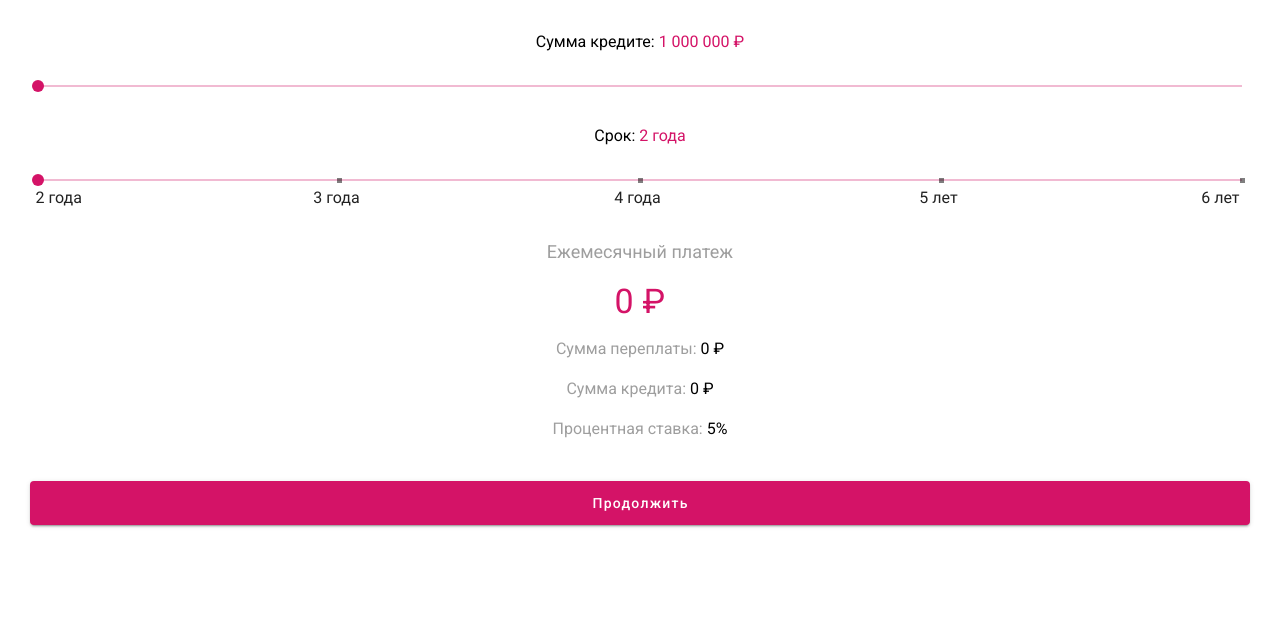
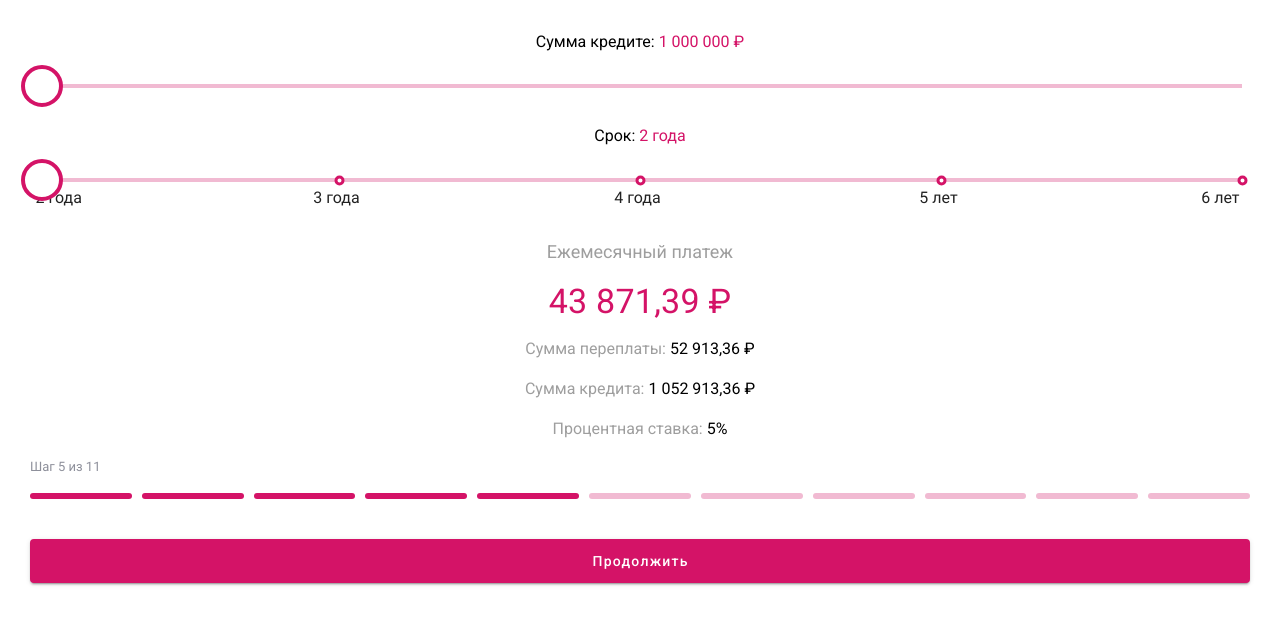
Before and after one commit to SuperbCoders/F-telegram-bot-RKO, a Vue app in the folder vuejs/: page /credit-page in a window 1280 px wide. Shown: the top 624 px of the page. Built offline with nearby package versions, Linux system fonts and the light colour scheme; a web font is replaced by a local one.

Commit message:
add step and site in bot

```diff
--- /dev/null
+++ b/vuejs/src/components/line_step/line_step.vue
@@ -0,0 +1,46 @@
+<template>
+    <div>
+        <p class="text">Шаг {{ step }} из {{ count_step }}</p>
+        <div class="line">
+            <div
+                v-for="index in count_step"
+                :key="index" class="step"
+                :style="{background: step < index ? '#F1BAD2' : '#D41367'}"
+                ></div>
+        </div>
+    </div>
+
+</template>
+<script>
+export default {
+    name: "line_step",
+    props: {
+        step: Number
+    },
+    data(){
+        return {
+            count_step: 11,
+        }
+    },
+    methods: {
+
+    }
+}
+</script>
+<style scoped>
+.line {
+    display: flex;
+    gap: 10px;
+}
+.step {
+    width: 100%;
+    height: 6px;
+    background: #F1BAD2;
+    border-radius: 4px;
+}
+.text {
+    color: #8E909B;
+    font-size: 13px;
+    text-align: left;
+}
+</style>
--- a/vuejs/src/views/Address/AdressView.vue
+++ b/vuejs/src/views/Address/AdressView.vue
@@ -76,6 +76,7 @@
         ></v-text-field>
       </div>
     </v-form>
+    <line-step :step='1' />
     <v-btn
       block
       large
@@ -90,6 +91,7 @@
 
 <script>
 import RadioGroup from "../../components/radioButton/radioGroup/radioGroup.vue";
+import LineStep from '../../components/line_step/line_step.vue';
 
 export default {
   data() {
@@ -115,7 +117,7 @@ export default {
       this.emailActualShow = e
     }
   },
-  components: { RadioGroup },
+  components: { RadioGroup, LineStep },
 };
 </script>
 
--- a/vuejs/src/views/Documents/documentForm.vue
+++ b/vuejs/src/views/Documents/documentForm.vue
@@ -6,6 +6,7 @@
     </p>
     <AttachButton class="mb-5 " text="Выбрать файл" />
     <PhotoButton text="Сфотографировать" />
+    <LineStep :step="6" class="mt-5" />
     <v-btn block large class="mt-10 auth_form_bth" color="primary">
       <router-link class="auth_form_bth color-white text-decoration-none" to="/rate"> Продолжить </router-link>
     </v-btn>
@@ -15,7 +16,8 @@
 <script>
 import AttachButton from '../../components/button/attachButton.vue';
 import PhotoButton from '../../components/button/photoButton.vue';
-export default { components: { AttachButton, PhotoButton } };
+import LineStep from '../../components/line_step/line_step.vue';
+export default { components: { AttachButton, PhotoButton, LineStep } };
 </script>
 
 <style scoped>
--- a/vuejs/src/views/Rate/RateForm.vue
+++ b/vuejs/src/views/Rate/RateForm.vue
@@ -66,11 +66,17 @@
         <v-btn elevation="2" class="card_content_button" large>Выбрать</v-btn>
       </div>
     </v-card>
+    <LineStep :step="7" />
   </div>
 </template>
 
 <script>
-export default {};
+import LineStep from '../../components/line_step/line_step.vue';
+export default {
+  components: {
+    LineStep
+  }
+};
 </script>
 
 <style>
--- a/vuejs/src/views/Structure/StructureForm.vue
+++ b/vuejs/src/views/Structure/StructureForm.vue
@@ -84,6 +84,7 @@
         ></v-text-field>
       </div>
     </v-form>
+    <line-step :step='2' />
     <v-btn
       block
       large
@@ -97,6 +98,7 @@
 </template>
 <script>
 import RadioGroup from "../../components/radioButton/radioGroup/radioGroup.vue";
+import LineStep from '../../components/line_step/line_step.vue';
 
 export default {
   data: () => ({
@@ -115,6 +117,7 @@ export default {
   },
   components: {
     RadioGroup,
+    LineStep
   },
 };
 </script>
--- a/vuejs/src/views/StructureGroup/StructureGroupForm.vue
+++ b/vuejs/src/views/StructureGroup/StructureGroupForm.vue
@@ -70,6 +70,7 @@
         </v-btn>
 
       </div>
+      <LineStep step="4" />
       <v-btn
         block
         large
@@ -84,6 +85,7 @@
 </template>
 
 <script>
+import LineStep from '../../components/line_step/line_step.vue';
 export default {
   data() {
     return {
@@ -125,6 +127,9 @@ export default {
       }
     },
   },
+  components: {
+    LineStep,
+  }
 };
 </script>
 
--- a/vuejs/src/views/credit/creditForm.vue
+++ b/vuejs/src/views/credit/creditForm.vue
@@ -45,16 +45,14 @@
     <p class="mt-5 pay_text grey--text">Ежемесячный платеж</p>
     <v-scroll-y-transition hide-on-leave>
       <p :key="monthlyPayment" class="display-1 primary--text">
-        <!-- {{ getFormattedCurrency(monthlyPayment) }} -->
-        0  &#8381;
+        {{ getFormattedCurrency(monthlyPayment()) }} &#8381;
       </p>
     </v-scroll-y-transition>
     <p class="grey--text">
       Сумма переплаты:
       <span class="black--text"
         >
-        <!-- {{ getFormattedCurrency(interestAmount) }} &#8381; -->
-        0 &#8381;
+        {{ getFormattedCurrency(interestAmount()) }} &#8381;
       </span
       >
     </p>
@@ -62,15 +60,14 @@
       Сумма кредита:
       <span class="black--text"
         >
-        <!-- {{ getFormattedCurrency(totalLoanAmount) }} &#8381; -->
-        0 &#8381;
-        </span
-      >
+        {{ getFormattedCurrency(totalLoanAmount()) }} &#8381;
+        </span>
     </p>
     <p class="grey--text">
       Процентная ставка:
       <span class="black--text">{{ interestRate * 100 }}%</span>
     </p>
+    <LineStep :step="5" />
     <v-btn block large class="mt-10 auth_form_bth" color="primary">
       <router-link
         class="auth_form_bth color-white text-decoration-none"
@@ -83,6 +80,7 @@
 </template>
 
 <script>
+import LineStep from '../../components/line_step/line_step.vue';
 export default {
   data() {
     return {
@@ -96,6 +94,7 @@ export default {
   },
   methods: {
     getFormattedCurrency: function (number) {
+      console.log(number);
       if (number) {
         return parseFloat(number).toLocaleString("ru-RU");
       }
@@ -103,12 +102,12 @@ export default {
     interestAmount: function () {
       let loanTerm = this.formData["loanTerm"] * 12 || 24;
       let loanAmount = this.formData["loanAmount"] || 1000000;
-      let result = this.monthlyPayment * loanTerm - loanAmount;
+      let result = this.monthlyPayment() * loanTerm - loanAmount;
       return parseFloat(result).toFixed(2);
     },
     totalLoanAmount: function () {
       let loanAmount = this.formData["loanAmount"] || 1000000;
-      let result = parseFloat(loanAmount) + parseFloat(this.interestAmount);
+      let result = parseFloat(loanAmount) + parseFloat(this.interestAmount());
       return result.toFixed(2);
     },
     monthlyPayment: function () {
@@ -128,10 +127,45 @@ export default {
       return DECLENSIONS[declension];
     },
   },
+  components: {
+    LineStep
+  }
 };
 </script>
 
 <style>
+.v-slider__tick {
+  position: relative;
+}
+.v-slider__tick::after {
+  content: "";
+  position: absolute;
+  width: 200%;
+  height: 200%;
+  background: #fff;
+  border: 3px solid #D41367;
+  border-radius: 50%;
+  transform: translate(-25%, -25%);
+}
+.v-slider__track-container {
+  height: 4px !important;
+}
+.v-slider__thumb {
+  width: 20px !important;
+  height: 20px !important;
+}
+.v-slider__thumb::after {
+  content: "";
+  position: absolute;
+  width: 100%;
+  height: 100%;
+  background: #ffffff;
+  border: 4px solid #D41367;
+  border-radius: 50%;
+}
+.v-slider__thumb::before {
+  content: none !important;
+}
 .credit_section_title {
     color: black !important;
     font-family: Roboto;
--- a/vuejs/src/views/informationStaff/informationStaffForm.vue
+++ b/vuejs/src/views/informationStaff/informationStaffForm.vue
@@ -70,6 +70,7 @@
         </v-menu>
       </div>
     </v-form>
+    <line-step :step='3' />
     <v-btn
       block
       large
@@ -83,6 +84,7 @@
 </template>
 
 <script>
+import LineStep from '../../components/line_step/line_step.vue';
 export default {
   data: () => ({
     valid: true,
@@ -101,6 +103,9 @@ export default {
       }
     },
   },
+  components: {
+    LineStep,
+  }
 };
 </script>
 
```
Also changed, not shown: 1 other file (tests, documents, lock files or other folders).
